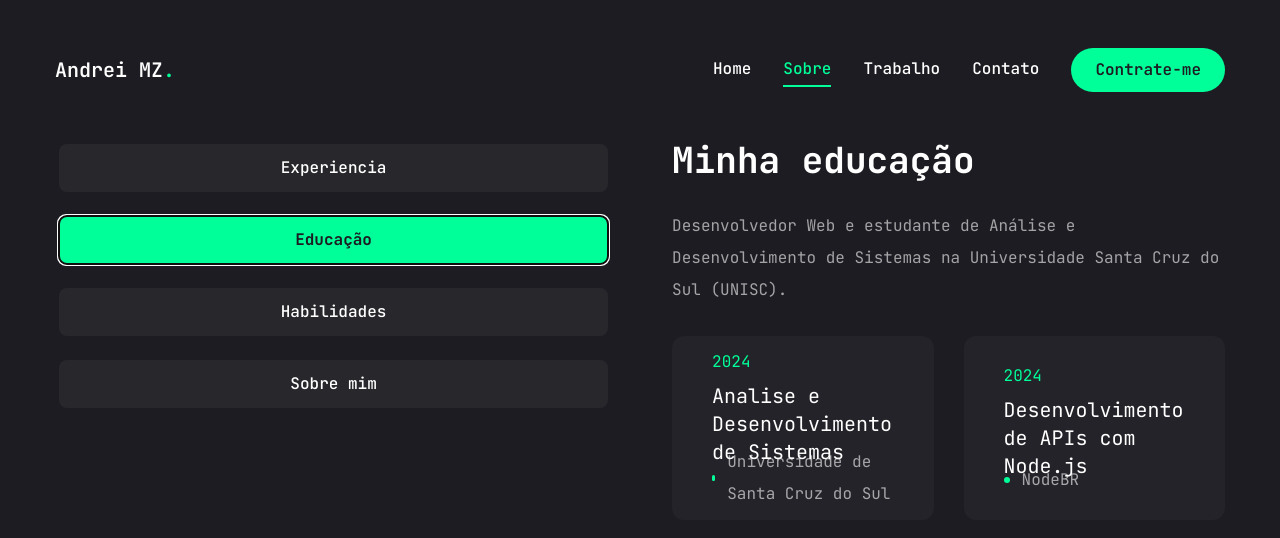
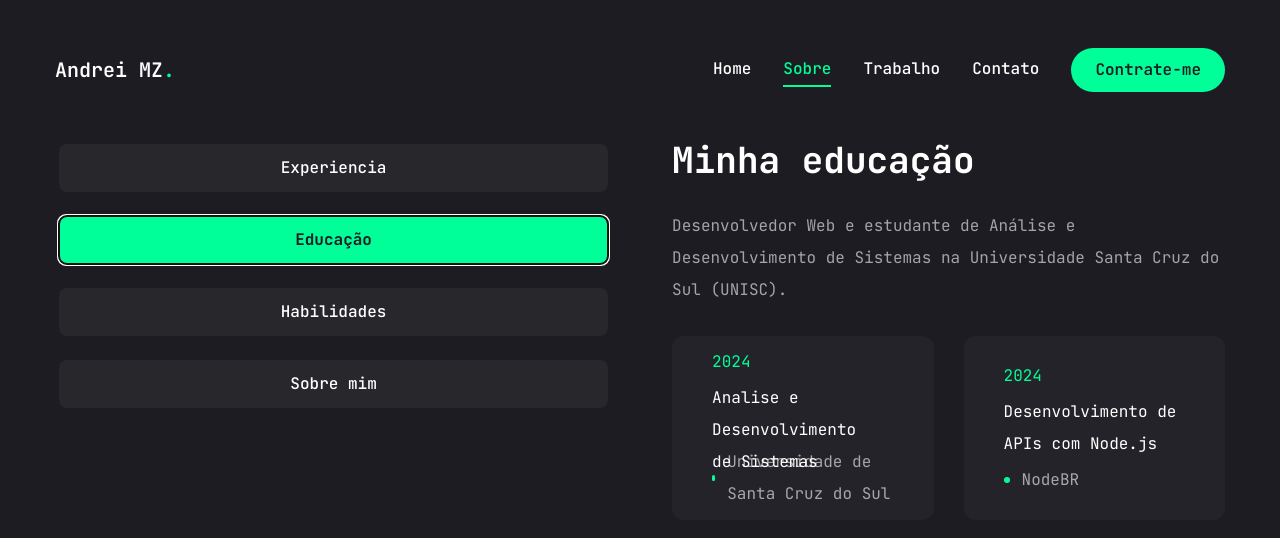
Before and after one commit to Andrei-MZ/Portfolio-Andrei, a Next.js app: page /sobre in a window 1280 px wide. Both pictures are taken after a click on the tab "Educação". Shown: the top 538 px of the page. Built offline with nearby package versions, Linux system fonts and the light colour scheme.

Commit message:
new text-h3/education

```diff
--- a/src/app/sobre/page.jsx
+++ b/src/app/sobre/page.jsx
@@ -189,7 +189,7 @@ const Sobre = () => {
             </div>
           </TabsContent>
           {/* educação */}
-          <TabsContent value="education" className="w-full">
+          <TabsContent value="education" className="w-full h-full">
           <div className="flex flex-col gap-[30px] text-center xl:text-left">
               <h3 className="text-4xl font-bold">{education.title}</h3>
               <p className="max-w-[600px] text-white/60 mx-auto xl:mx-0">{education.description}
@@ -202,11 +202,15 @@ const Sobre = () => {
                       className="bg-[#232329] h-[184px] py-6 px-10 rounded-xl flex flex-col justify-center items-center lg:items-start gap-1"
                       >
                           <span className="text-accent">{item.duration}</span>
-                          <h3 className="text-xl max-w-[260px] min-h-[60px] text-center lg:text-left">{item.position}</h3>
+                          <h3 className="text-balance max-w-[260px] min-h-[60px] text-center lg:text-left">
+                            {item.position}
+                            </h3>
                           <div className="flex items-center gap-3">
                             {/* dot */}
                             <span className="w-[6px] h-[6px] rounded-full bg-accent"></span>
-                            <p className="text-white/60">{item.institution}</p>
+                            <p className="text-white/60">
+                            {item.institution}
+                            </p>
                           </div>
                       </li>
                     )
```
